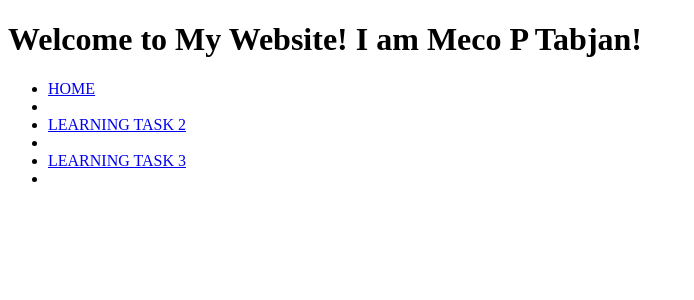
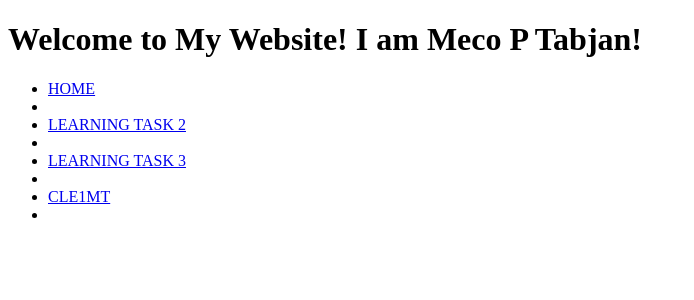
Before and after one commit to Puff03/LEARNINGTASKS, a PHP site: page / in a window 1280 px wide. Shown: the top 300 px of the page, without its empty margins (0-694 px from the left). Run offline with PHP 8.4, Linux system fonts and the light colour scheme.

Commit message:
Update index.php

```diff
--- a/index.php
+++ b/index.php
@@ -9,6 +9,7 @@
 <li><a href="index.php">HOME</a><li>
 <li><a href="LEARNING TASK 2.html">LEARNING TASK 2</a><li>
 <li><a href="LEARNING TASK 3.html">LEARNING TASK 3</a><li>
+ <li><a href="CLE1MT">CLE1MT</a><li>
 </ul>
 </body>
 </html>
```
